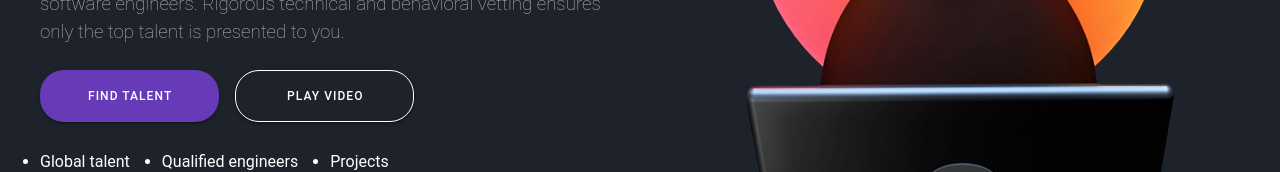
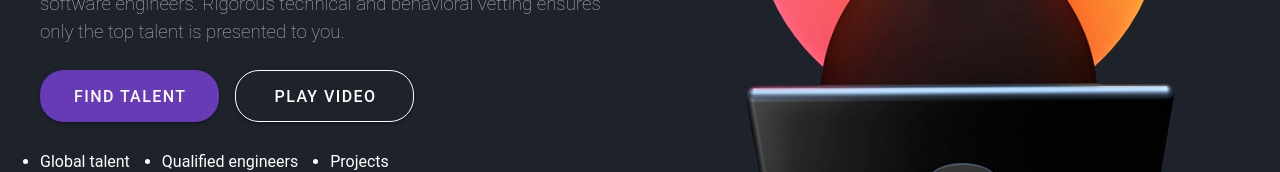
Before and after one commit to alexdevrr05/yearbook-vue, a Vue app: page /#/home in a window 1280 px wide. Shown: the part 446-618 px from the top of the page. Built offline with nearby package versions, Linux system fonts and the light colour scheme.

Commit message:
buttons responsives

```diff
--- a/src/modules/main/styles/styles.main.css
+++ b/src/modules/main/styles/styles.main.css
@@ -93,6 +93,10 @@ a {
 }
 
 
+.header__button button {
+    font-size: 9px;
+}
+
 @media (min-width: 768px) {
     .header__button {
         width: 65%;
@@ -122,11 +126,20 @@ a {
     .header__description {
         font-size: 1.17em;
     }
+
+    .header__button button {
+        font-size: 12px;
+    }
+
 }
 
 @media (min-width: 1280px) {
     .header__heading {
         font-size: 4rem;
+    }
+
+    .header__button button {
+        font-size: 16px;
     }
 }
 
```
Also changed, not shown: src/modules/shared/components/PurpleButtom.vue (deleted).
